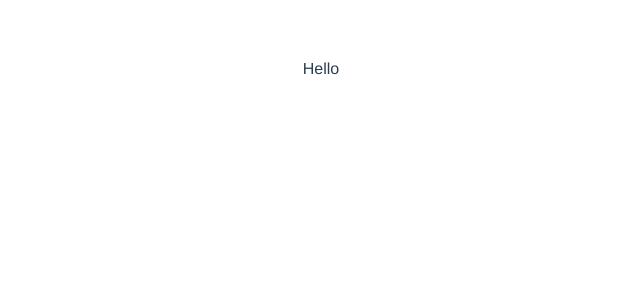
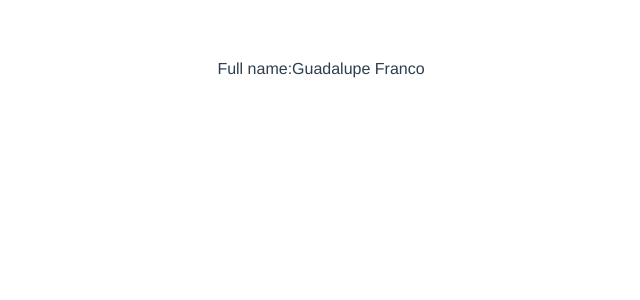
Before and after one commit to GuadalupFranco/components-compositionAPI, a Vue app: page / in a window 1280 px wide. Shown: the top 300 px of the page, without its empty margins (319-959 px from the left). Built offline with nearby package versions, Linux system fonts and the light colour scheme.

Commit message:
computed properties

```diff
--- a/src/components/MyHome.vue
+++ b/src/components/MyHome.vue
@@ -1,12 +1,22 @@
 <template>
-  <div>Hello</div>
+  <div>Full name:{{ fullName }}</div>
 </template>
 
 <script>
-import { } from "vue";
+import { ref, computed } from "vue";
 
 export default {
   setup() {
+    const firstName = ref("Guadalupe");
+    const lastName = ref("Franco");
+
+    const fullName = computed(() => {
+      return `${firstName.value} ${lastName.value}`;
+    })
+
+    return {
+      fullName
+    }
   },
 };
 </script>
```
